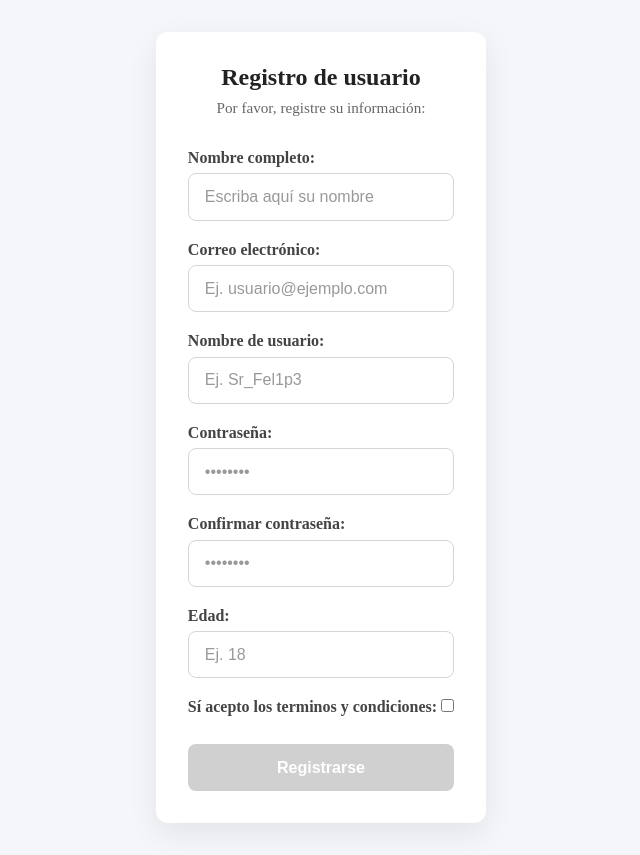
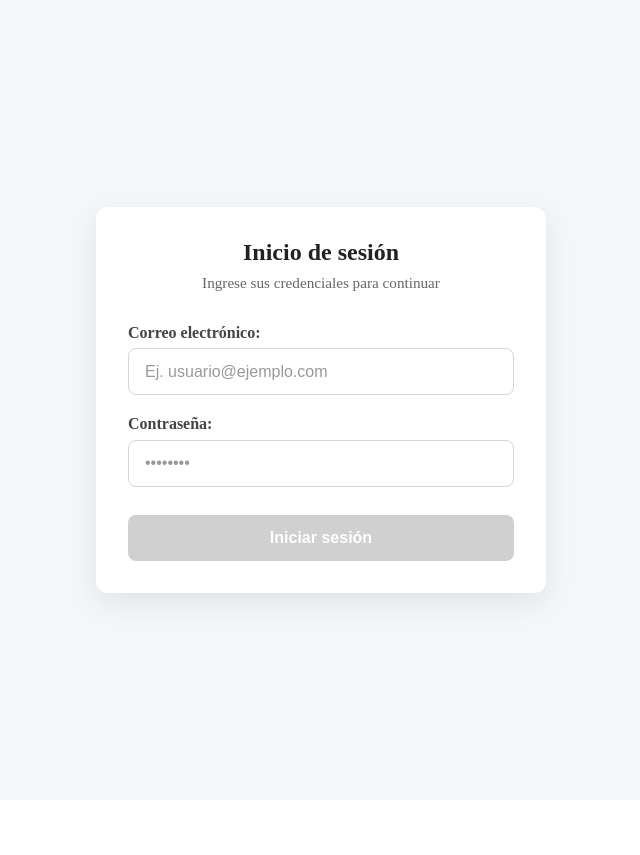
Before and after one commit to Juan-Andres-Felipe-C-L/Consumo_API_Completo, an Angular app: page / in a window 1280 px wide. Shown: the whole page, without its empty margins (319-959 px from the left). After the commit the page ends 800 px from the top, so only its background shows below. Built offline with nearby package versions, Linux system fonts and the light colour scheme.

Commit message:
Feat: Se hacen más avances en el Login.

```diff
--- a/src/app/features/auth/model/register-user.model.ts
+++ /dev/null
@@ -1,6 +0,0 @@
-export interface RegisterUser {
-  name: string;
-  email: string;
-  userName: string;
-  age: number
-}
--- a/src/app/features/auth/pages/login/login.component.html
+++ b/src/app/features/auth/pages/login/login.component.html
@@ -1,131 +1,75 @@
 <div class="content">
-
-  <div class="summary-card" *ngIf="userData">
-
-    <h2>Información registrada</h2>
-
-    <p><strong>Nombre:</strong> {{ userData.name }}</p>
-
-    <p><strong>Correo:</strong> {{ userData.email }}</p>
-
-    <p><strong>Usuario:</strong> {{ userData.userName }}</p>
-
-    <p><strong>Edad:</strong> {{ userData.age }}</p>
-
-  </div>
 
   <div class="container">
 
     <div class="card">
-        <h2>Registro de usuario</h2>
-        <p class="subtitle">Por favor, registre su información:</p>
 
-        <form [formGroup]="form">
-            <div class="form-group">
-                <label for="name">Nombre completo:</label>
+      <h2>Inicio de sesión</h2>
 
-                <input formControlName="name" id="name" type="text" placeholder="Escriba aquí su nombre"/>
+      <p class="subtitle">
+        Ingrese sus credenciales para continuar
+      </p>
 
-                <small class="error" *ngIf="isInvalid('name', 'required')">
-                    Debe de escribir su nombre, es obligatorio.
-                </small>
-
-                <small class="error" *ngIf="isInvalid('name', 'minlength')">
-                    El nombre debe tener como mínimo 3 letras.
-                </small>
-            </div>
+      <form [formGroup]="form" (ngSubmit)="onSubmit()">
 
         <div class="form-group">
           <label for="email">Correo electrónico:</label>
 
-                <input formControlName="email" id="email" type="email" placeholder="Ej. usuario@ejemplo.com"/>
+          <input
+            formControlName="email"
+            id="email"
+            type="email"
+            placeholder="Ej. usuario@ejemplo.com"
+          />
 
-                <small class="error" *ngIf="isInvalid('email', 'required')">
-                    Usuario, debe de ingresar un correo.
+          <small
+            class="error"
+            *ngIf="isInvalid('email', 'required')"
+          >
+            Debe ingresar un correo electrónico.
           </small>
 
-                <small class="error" *ngIf="isInvalid('email', 'email')">
+          <small
+            class="error"
+            *ngIf="isInvalid('email', 'email')"
+          >
             Ingrese un correo electrónico válido.
-                </small>
-            </div>
-
-            <div class="form-group">
-                <label for="userName">Nombre de usuario:</label>
-
-                <input formControlName="userName" id="userName" type="text" placeholder="Ej. Sr_Fel1p3"/>
-
-                <small class="error" *ngIf="isInvalid('userName', 'required')">
-                    Es obligatorio elegir un nombre de usuario.
-                </small>
-
-                <small class="error" *ngIf="isInvalid('userName', 'pattern')">
-                    El nombre de usuario debe tener: Números, letras y guion bajo.
           </small>
         </div>
 
         <div class="form-group">
           <label for="password">Contraseña:</label>
 
-                <input formControlName="password" id="password" type="password" placeholder="••••••••">
+          <input
+            formControlName="password"
+            id="password"
+            type="password"
+            placeholder="••••••••"
+          />
 
-                <small class="error" *ngIf="isInvalid('password', 'required')">
-                    Es obligatorio escibir una contraseña.
+          <small
+            class="error"
+            *ngIf="isInvalid('password', 'required')"
+          >
+            Debe ingresar una contraseña.
           </small>
 
-                <small class="error" *ngIf="isInvalid('password', 'minlength')">
-                    La contraseña debe tener 8 caracteres como mínimo.
-                </small>
-            </div>
-
-            <div class="form-group">
-                <label for="confirmPassword">Confirmar contraseña:</label>
-
-                <input formControlName="confirmPassword" id="confirmPassword" type="password" placeholder="••••••••">
-
-                <small class="error" *ngIf="isInvalid('confirmPassword', 'required')">
-                    Es obligatorio confirmar la contraseña. Escribala por favor.
-                </small>
-
-                <small class="error" *ngIf="isInvalid('confirmPassword', 'confirmPassword')">
-                    Las contraseñas escritas no coinciden. Por favor, vuelvalas a escribir.
-                </small>
-            </div>
-
-            <div class="form-group">
-                <label for="age">Edad:</label>
-
-                <input formControlName="age" id="age" type="number" placeholder="Ej. 18" />
-
-                <small class="error" *ngIf="isInvalid('age', 'required')">
-                La edad es obligatoria.
-                </small>
-
-                <small class="error" *ngIf="isInvalid('age', 'min')">
-                La edad debe ser mayor o igual a 15 años.
-                </small>
-
-                <small class="error" *ngIf="isInvalid('age', 'max')">
-                La edad no puede ser mayor a 90 años.
-                </small>
-            </div>
-
-            <div class="form-group">
-                <label for="check">Sí acepto los terminos y condiciones:
-                    <input formControlName="check" id="check" type="checkbox"/>
-                </label>
-
-                <small class="error" *ngIf="isInvalid('check', 'required')">
-                    Si quiere continuar debe aceptar los terminos y condiciones.
+          <small
+            class="error"
+            *ngIf="isInvalid('password', 'minlength')"
+          >
+            La contraseña debe tener mínimo 8 caracteres.
           </small>
         </div>
 
         <button
           type="submit"
-                (click)="onClick()"
           [disabled]="form.invalid">
-                Registrarse
+          Iniciar sesión
         </button>
+
       </form>
+
     </div>
 
   </div>
--- a/src/app/features/auth/pages/login/login.component.scss
+++ b/src/app/features/auth/pages/login/login.component.scss
@@ -5,10 +5,18 @@
   padding: 2rem;
 }
 
+.content {
+  display: flex;
+  justify-content: center;
+  align-items: center;
+  min-height: calc(100vh - 4rem);
+}
+
 .container {
   display: flex;
   justify-content: center;
   align-items: center;
+  width: 100%;
 }
 
 .card {
@@ -66,6 +74,13 @@ form {
       color: #999;
     }
   }
+
+  .error {
+    color: #d32f2f;
+    font-size: 0.85rem;
+    line-height: 1.2;
+    margin-top: 0.15rem;
+  }
 }
 
 button {
@@ -89,70 +104,8 @@ button {
   }
 }
 
-.form-group {
-  display: flex;
-  flex-direction: column;
-  gap: 0.4rem;
-
-  label {
-    font-weight: 600;
-    color: #444;
-  }
-
-  input {
-    padding: 0.85rem 1rem;
-    border: 1px solid #d6d6d6;
-    border-radius: 8px;
-    font-size: 1rem;
-    transition: 0.2s ease;
-
-    &:focus {
-      outline: none;
-      border-color: #1976d2;
-      box-shadow: 0 0 0 3px rgba(25, 118, 210, 0.15);
-    }
-
-    &::placeholder {
-      color: #999;
-    }
-  }
-
-  .error {
-    color: #d32f2f;
-    font-size: 0.85rem;
-    line-height: 1.2;
-    margin-top: 0.15rem;
-  }
-}
-
 button:disabled {
   background: #bdbdbd;
   cursor: not-allowed;
   opacity: 0.7;
 }
-
-.content {
-  display: flex;
-  justify-content: center;
-  align-items: flex-start;
-  gap: 2rem;
-  flex-wrap: wrap;
-}
-
-.summary-card {
-  width: 320px;
-  background: white;
-  border-radius: 12px;
-  padding: 2rem;
-  box-shadow: 0 10px 30px rgba(0, 0, 0, .08);
-
-  h2 {
-    text-align: center;
-    color: #1976d2;
-    margin-top: 0;
-  }
-
-  p {
-    margin: .8rem 0;
-  }
-}
--- a/src/app/features/auth/pages/login/login.component.ts
+++ b/src/app/features/auth/pages/login/login.component.ts
@@ -2,13 +2,8 @@ import { Component } from '@angular/core';
 import {
   FormBuilder,
   FormGroup,
-  Validators,
-  AbstractControl,
-  ValidationErrors,
-  ValidatorFn
+  Validators
 } from '@angular/forms'
-
-import { RegisterUser } from '../../model/register-user.model';
 
 @Component({
   selector: 'app-login',
@@ -20,43 +15,19 @@ export class LoginComponent {
 
   form: FormGroup;
 
-  userData: RegisterUser | null = null;
+  constructor(private fb: FormBuilder) {
 
-  constructor(private fb: FormBuilder) {
-    this.form = this.fb.group(
-      {
-        name: ['', [Validators.required, Validators.minLength(3)]],
-        email: ['', [Validators.required, Validators.email]],
-        userName: ['', [Validators.required, Validators.pattern('^[a-zA-Z0-9_]+$')]],
-        password: ['', [Validators.required, Validators.minLength(8)]],
-        confirmPassword: ['', [Validators.required]],
-        age: [null, [Validators.required, Validators.min(15), Validators.max(90)]],
-        check: ['', [Validators.requiredTrue]]
-      },
-      {
-        validators: this.passwordMatchValidator()
-      }
-    );
-  }
+    this.form = this.fb.group({
+      email: ['', [
+        Validators.required,
+        Validators.email
+      ]],
 
-  passwordMatchValidator(): ValidatorFn {
-
-    return (form: AbstractControl): ValidationErrors | null => {
-
-      const password = form.get('password');
-      const confirmPassword = form.get('confirmPassword');
-
-      if (!password || !confirmPassword) {
-        return null;
-      }
-
-      if (password.value !== confirmPassword.value) {
-        return { confirmPassword: true };
-      }
-
-      return null;
-
-    };
+      password: ['', [
+        Validators.required,
+        Validators.minLength(8)
+      ]]
+    });
 
   }
 
@@ -68,32 +39,21 @@ export class LoginComponent {
       return false;
     }
 
-    if (
-      controlName === 'confirmPassword' &&
-      errorCode === 'confirmPassword'
-    ) {
-
-      return !!this.form.errors?.['confirmPassword']
-            && control.touched;
-
-    }
-
     return control.hasError(errorCode) && control.touched;
-
   }
 
-  onClick(): void {
+  onSubmit(): void {
 
     if (this.form.valid) {
 
-      this.userData = {
-        name: this.form.value.name!,
-        email: this.form.value.email!,
-        userName: this.form.value.userName!,
-        age: this.form.value.age!
-      };
+      const email = this.form.value.email;
+      const password = this.form.value.password;
 
-      console.log(this.userData);
+      console.log('Correo:', email);
+      console.log('Contraseña:', password);
+
+      // Aquí posteriormente puedes realizar
+      // la autenticación contra tu backend.
 
     } else {
 
@@ -102,7 +62,5 @@ export class LoginComponent {
     }
 
   }
-    /*onClick() {
-  console.log('Se hizo clic');
-  }*/
+
 }
```
Lines whose indentation alone changed are shown as unchanged.
